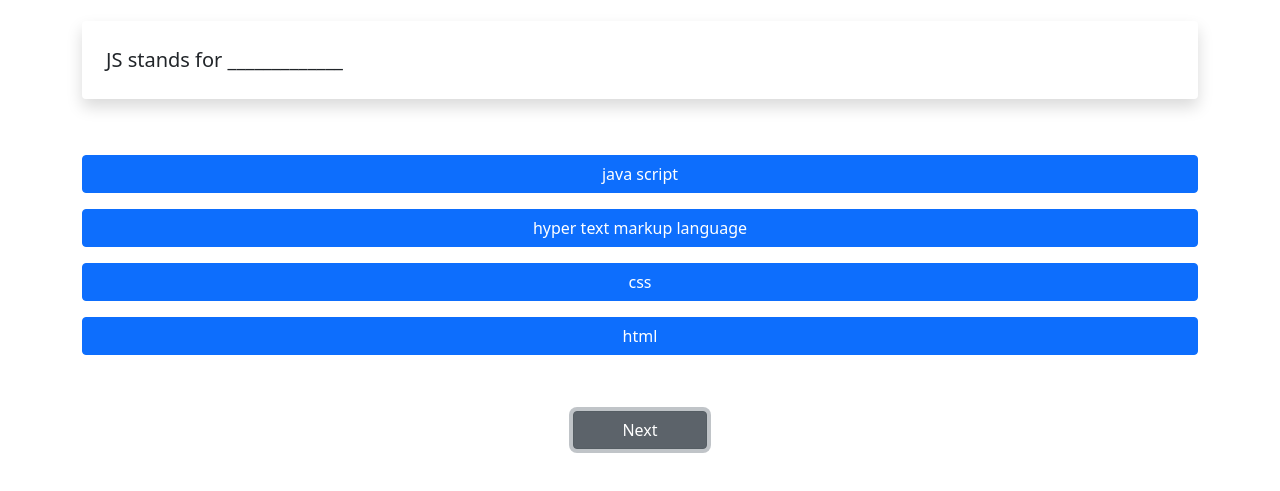
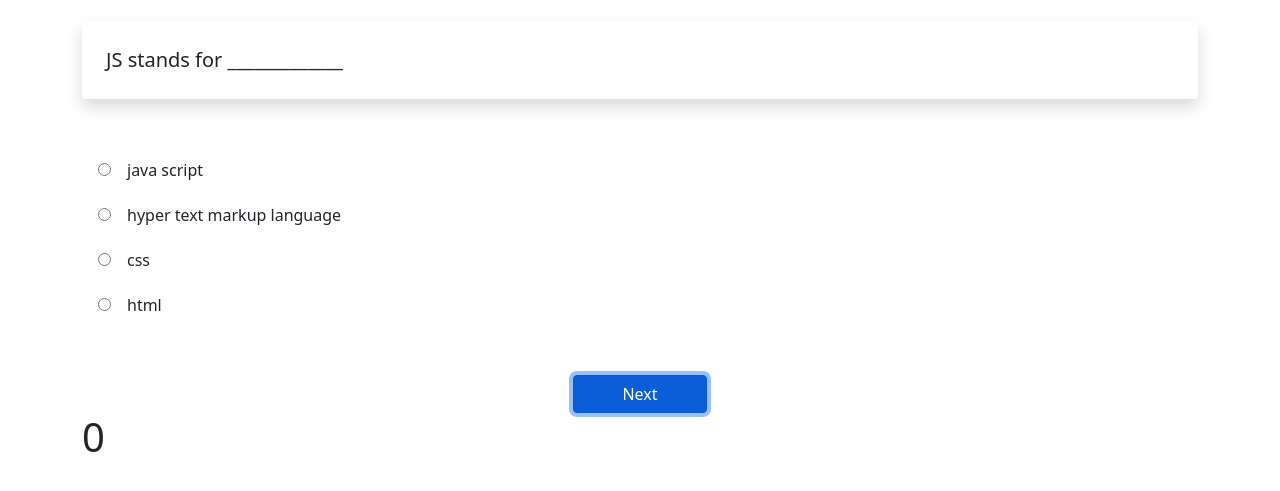
Before and after one commit to espark-alim/Quiz-App, a plain HTML site: page index.html in a window 1280 px wide. Both pictures are taken after a click on the button "Next". Shown: the part 99-590 px from the top of the page. Drawn offline with nearby package versions, Linux system fonts and the light colour scheme.

Commit message:
minor changes

```diff
--- a/app.js
+++ b/app.js
@@ -40,35 +40,52 @@ var questions = [
     option: ["read only memory", "hyper text markup language", "html", "html"],
     correctAns: "read only memory",
   },
+
 ];
 
 var display = document.getElementById("display");
 var option = document.getElementById("option");
 var current = document.getElementById("current");
 var total = document.getElementById("total");
-var indexValue = [0];
+var indexValue = 0;
 var marks = 0;
+var obtained = document.getElementById("obtained");
+
 function render() {
   var obj = questions[indexValue];
   display.innerHTML = questions[indexValue].question;
   current.innerHTML = indexValue + 1;
   total.innerHTML = questions.length;
   option.innerHTML = "";
+
   for (let i = 0; i < obj.option.length; i++) {
     // console.log(obj.option[i]);
-    option.innerHTML += `<button type="button" class="btn btn-primary w-100 my-2" onclick="passData('${obj.correctAns}', '${obj.option[i]}')" >${obj.option[i]}</button>`;
+    option.innerHTML += `<input type="radio" name = "value" id = "input" class="mx-3 my-3" onclick="passData('${obj.correctAns}', '${obj.option[i]}')" >${obj.option[i]} </br>`;
   }
 }
 render();
 
 function passData(a, b) {
   if (a == b) {
-    console.log("right Ans");
     marks++;
-  }
-  console.log(marks);
+    // console.log(marks);
 }
+}
+document.getElementById("next").addEventListener("click",next)
+// document.getElementById("input").addEventListener("change", chk);
+
+function chk(){
+   console.log("onchange")
+}
+
 function next() {
   indexValue++;
   render();
+  if (total.innerHTML == 5) {
+    obtained.innerHTML = +marks
+    console.log(marks);
+  }
+
 }
+
+console.log(id)
--- a/index.html
+++ b/index.html
@@ -22,37 +22,28 @@
             <div class=" my-3">
                 <p><span id="current"></span>/ <span id="total"></span> </p>
             </div>
+            <div class="">
+
+            </div>
         </div>
         <div class="rounded fs-5 p-4 box shadow" id="display">
-            <p>Lorem ipsum dolor sit amet consectetur adipisicing elit. Fugiat accusamus neque architecto doloremque
-                labore? Natus eius voluptatibus at cupiditate accusantium consequatur, dolore ex voluptates mollitia
-                enim unde veritatis numquam maiores!</p>
+            <!-- ...Question -->
         </div>
         <div class="row my-5">
             <div class="col-12" id="option">
-                <!-- <button type="button" class="btn btn-primary w-100 my-2">Primary</button> -->
-                <!-- <button type="button" class="btn btn-primary w-100 my-2"></button> -->
+                <!-- ...input -->
             </div>
         </div>
         <div class="text-center col-12">
-            <button type="button" class="btn btn-secondary px-5" onclick="next()">Next</button>
+            <button type="button" class="btn btn-primary px-5" id="next">Next</button>
+        </div>
+        <div class="col-12">
+            <h1 id="obtained"></h1>
         </div>
     </div>
 
 
-
-
-
-
-
-
-
-
-
-
-
     <script src="app.js"></script>
-    <script src="obj.js"></script>
     <script src="https://cdn.jsdelivr.net/npm/bootstrap@5.0.2/dist/js/bootstrap.bundle.min.js"
         integrity="sha384-MrcW6ZMFYlzcLA8Nl+NtUVF0sA7MsXsP1UyJoMp4YLEuNSfAP+JcXn/tWtIaxVXM"
         crossorigin="anonymous"></script>
```
